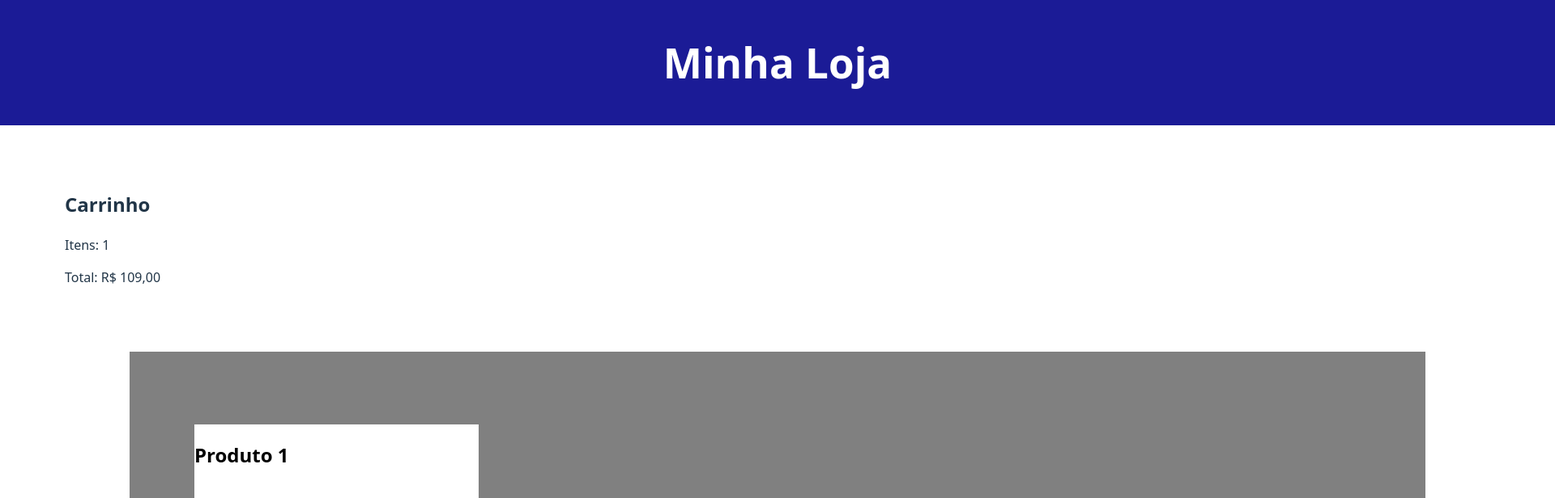
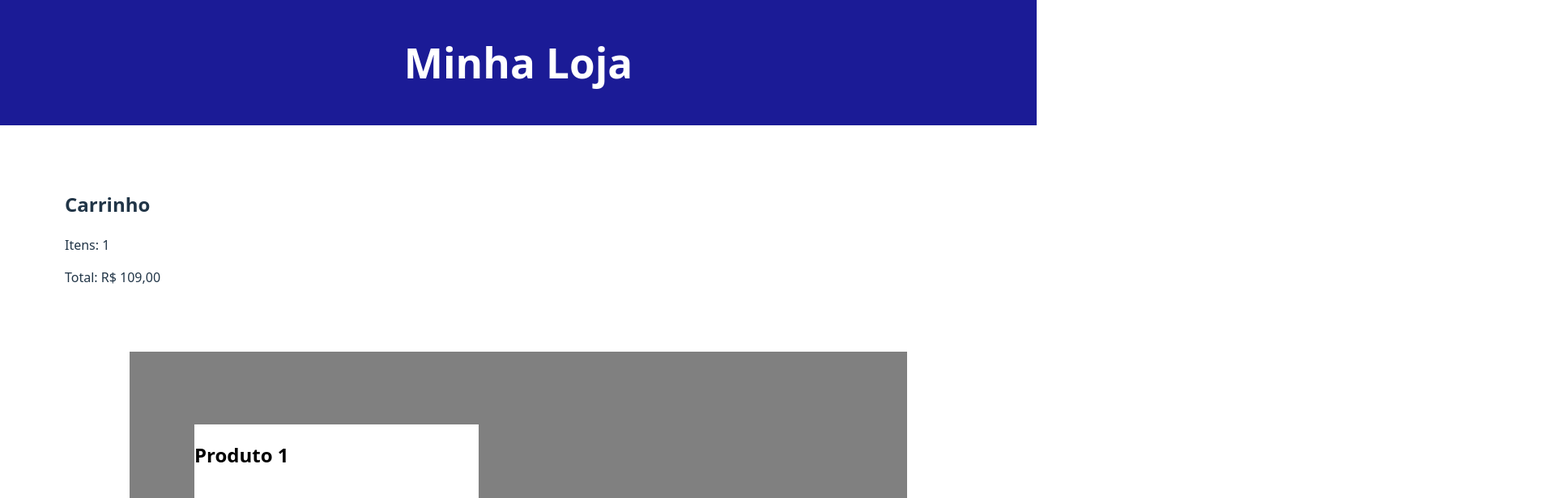
Before and after one commit to INARI18/T1-PW, a React (Vite) app: page / in a window 1280 px wide. Shown: the top 616 px of the page at 81% size, 1920 px wide, since content can reach past the window. Built offline with nearby package versions, Linux system fonts and the light colour scheme.

Commit message:
(fix): header width

```diff
--- a/src/assets/styles/App.css
+++ b/src/assets/styles/App.css
@@ -1,13 +1,16 @@
 #root {
-  margin: 0 0 auto;
+  margin: 0;
   display: flex;
+  flex-direction: column;
+  width: 100%;
 }
 
 header {
   background-color: rgb(27, 27, 150);
   color: white;
   padding: 15px;
-  width: 1890px;
+  width: 100%;
+  box-sizing: border-box;
   display: flex;
   justify-content: center;
 }
```
